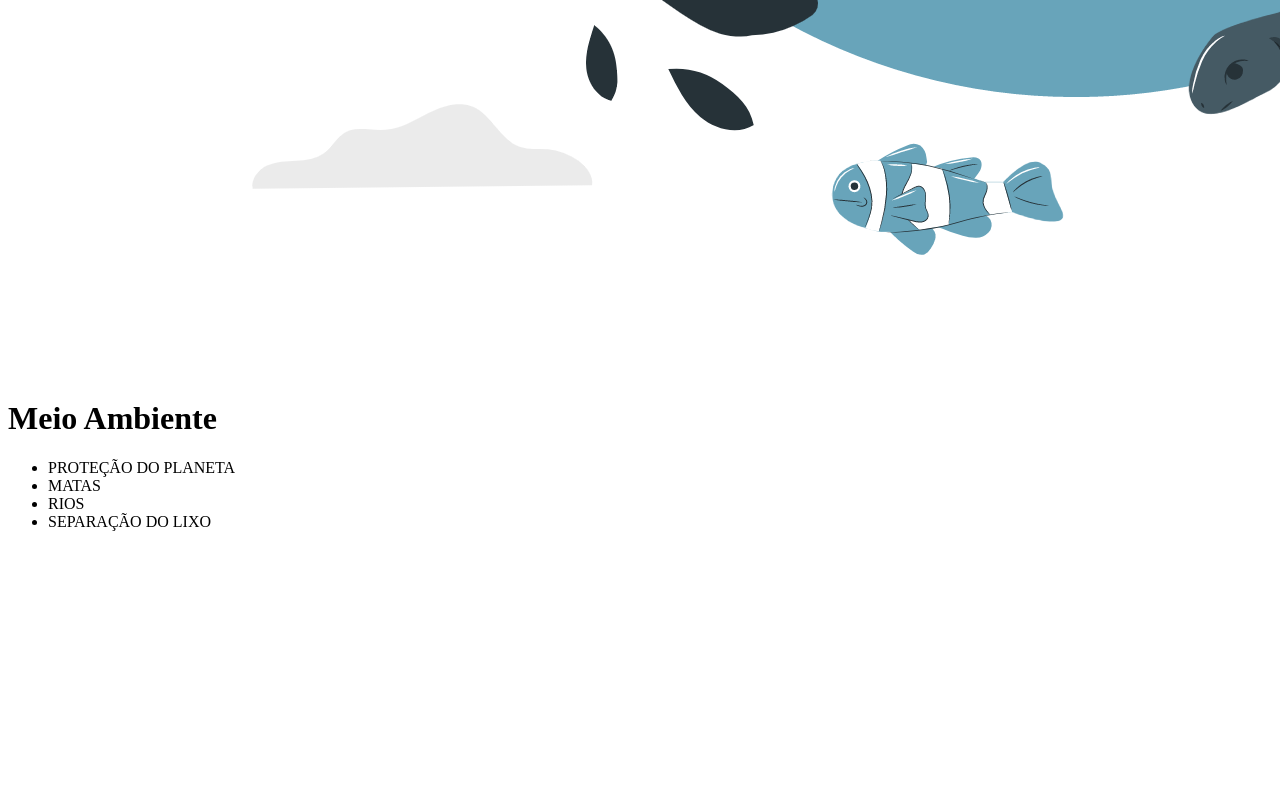
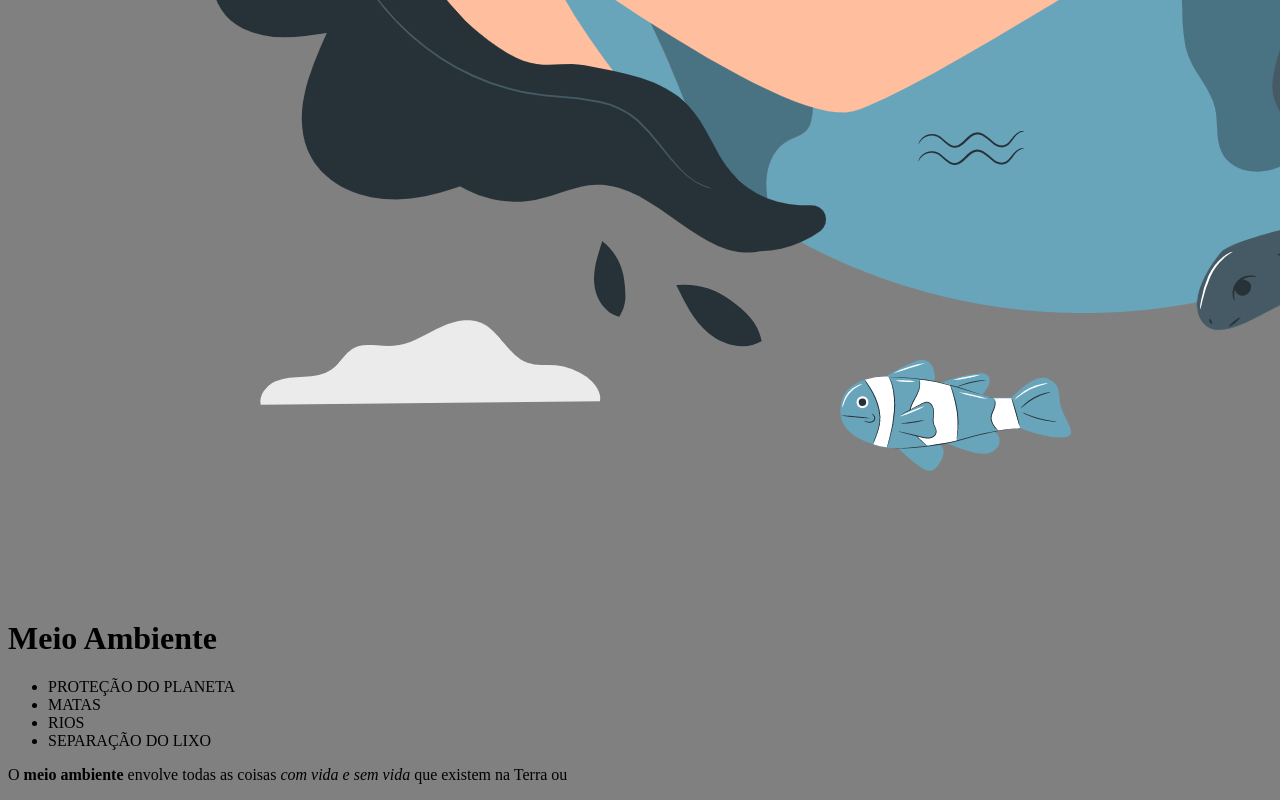
Before and after one commit to AnaKopper/meioambiente, a plain HTML site: page index.html in a window 1280 px wide. Shown: the part 1937-2737 px from the top of the page. Before the commit the page ends 2484 px from the top, so only its background shows below. Drawn offline with Linux system fonts and the light colour scheme.

Commit message:
edição arquivo html

```diff
--- a/index.html
+++ b/index.html
@@ -5,11 +5,14 @@
     <meta http-equiv="X-UA-Compatible" content="IE=edge">
     <meta name="viewport" content="width=device-width, initial-scale=1.0">
     <title>Meio Ambiente</title>
-    <link href="style.css">
+    <link rel="stylesheet" href="reset.css">
+    <link rel="stylesheet" href="style.css">
+    <link href="https://fonts.googleapis.com/css2?family=Yeseva+One&display=swap" rel="stylesheet">
 </head>
     <header>
         <img class="globo" src="globo2.gif">
         <img class="maenatureza" src="maenatureza.png">
+        <div class="escolha">
         <h1>Meio Ambiente</h1>
         <ul>
             <li>PROTEÇÃO DO PLANETA</li>
@@ -17,9 +20,11 @@
             <li>RIOS</li>
             <li>SEPARAÇÃO DO LIXO</li>
         </ul>
+        </div>
     </header>
     <main>
-
+        <p>O <b>meio ambiente</b> envolve todas as coisas <i>com vida e sem vida</i>
+            que existem na Terra ou </p>
     </main>
 <body>
 
```
